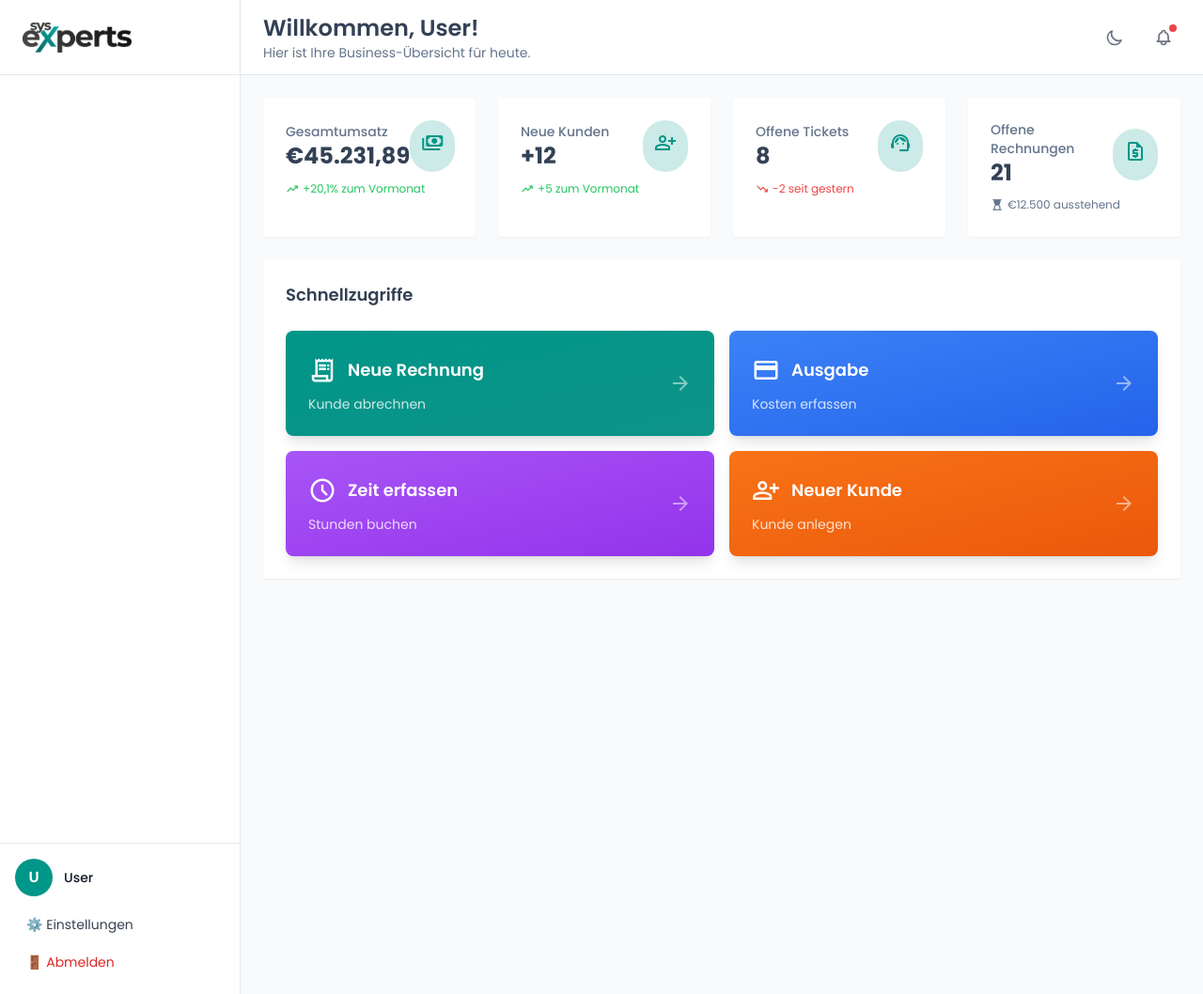
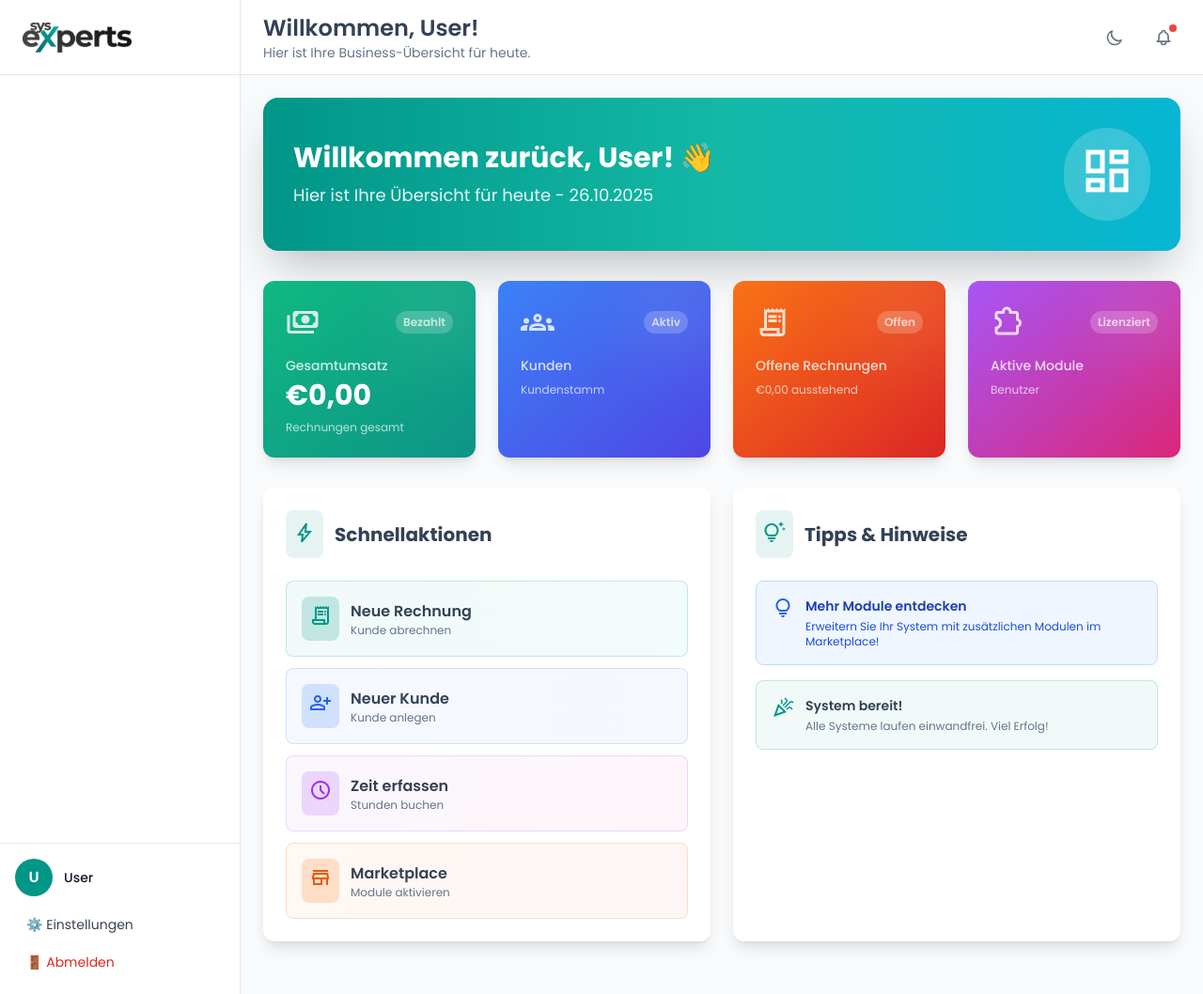
Before and after one commit to sysexperts/argh, a PHP site: template resources/views/dashboard.php in a window 1280 px wide. Shown: the whole page at 94% size. Run offline with PHP 8.4, Linux system fonts and the light colour scheme; the template is opened without the code that fills it, so the values that code supplies are empty; some libraries are stand-ins or nearby versions.

Commit message:
Dashboard Update

```diff
--- a/resources/views/dashboard.php
+++ b/resources/views/dashboard.php
@@ -1,7 +1,8 @@
 <?php
-// Dashboard Content (wird in Layout eingebettet)
+// Modernes Dashboard mit echten Daten
 ob_start();
 ?>
+
 <!-- Error Message -->
 <?php if (isset($_SESSION['error'])): ?>
     <div class="mb-6 bg-red-50 dark:bg-red-900/20 border-2 border-red-500 dark:border-red-600 text-red-800 dark:text-red-200 px-6 py-4 rounded-lg shadow-lg">
@@ -19,146 +20,196 @@
     <?php unset($_SESSION['error']); ?>
 <?php endif; ?>
 
-<!-- Mobile Header -->
-<div class="lg:hidden mb-4">
-    <h1 class="text-2xl font-semibold text-text-light dark:text-text-dark">
-        Willkommen, <?= htmlspecialchars($user['name'] ?? 'User') ?>!
-    </h1>
-    <p class="text-sm text-text-muted-light dark:text-text-muted-dark">
-        Hier ist Ihre Business-Übersicht für heute.
-    </p>
-</div>
-
-<!-- Stats Grid -->
-<div class="grid grid-cols-1 sm:grid-cols-2 lg:grid-cols-4 gap-6 mb-6">
-    <!-- Revenue Card -->
-    <div class="bg-card-light dark:bg-card-dark p-6 rounded shadow-sm">
+<!-- Welcome Header mit Gradient -->
+<div class="mb-8">
+    <div class="bg-gradient-to-r from-primary via-teal-500 to-cyan-500 rounded-2xl p-8 shadow-2xl">
         <div class="flex items-center justify-between">
-            <div>
-                <p class="text-sm font-medium text-text-muted-light dark:text-text-muted-dark">Gesamtumsatz</p>
-                <p class="text-2xl font-bold text-text-light dark:text-text-dark">€45.231,89</p>
+            <div class="text-white">
+                <h1 class="text-3xl font-bold mb-2">Willkommen zurück, <?= htmlspecialchars($user['first_name'] ?? 'User') ?>! 👋</h1>
+                <p class="text-white/90 text-lg">Hier ist Ihre Übersicht für heute - <?= date('d.m.Y') ?></p>
             </div>
-            <div class="bg-primary/20 text-primary p-3 rounded-full">
-                <span class="material-symbols-outlined">payments</span>
+            <div class="hidden lg:block">
+                <div class="bg-white/20 backdrop-blur-sm rounded-full p-4">
+                    <span class="material-symbols-outlined text-6xl text-white">dashboard</span>
+                </div>
             </div>
         </div>
-        <p class="text-xs text-green-500 mt-2 flex items-center">
-            <span class="material-symbols-outlined text-sm mr-1">trending_up</span>
-            +20,1% zum Vormonat
-        </p>
-    </div>
-
-    <!-- New Clients Card -->
-    <div class="bg-card-light dark:bg-card-dark p-6 rounded shadow-sm">
-        <div class="flex items-center justify-between">
-            <div>
-                <p class="text-sm font-medium text-text-muted-light dark:text-text-muted-dark">Neue Kunden</p>
-                <p class="text-2xl font-bold text-text-light dark:text-text-dark">+<?= $stats['users'] ?? 12 ?></p>
-            </div>
-            <div class="bg-primary/20 text-primary p-3 rounded-full">
-                <span class="material-symbols-outlined">person_add</span>
-            </div>
-        </div>
-        <p class="text-xs text-green-500 mt-2 flex items-center">
-            <span class="material-symbols-outlined text-sm mr-1">trending_up</span>
-            +5 zum Vormonat
-        </p>
-    </div>
-
-    <!-- Open Tickets Card -->
-    <div class="bg-card-light dark:bg-card-dark p-6 rounded shadow-sm">
-        <div class="flex items-center justify-between">
-            <div>
-                <p class="text-sm font-medium text-text-muted-light dark:text-text-muted-dark">Offene Tickets</p>
-                <p class="text-2xl font-bold text-text-light dark:text-text-dark">8</p>
-            </div>
-            <div class="bg-primary/20 text-primary p-3 rounded-full">
-                <span class="material-symbols-outlined">support_agent</span>
-            </div>
-        </div>
-        <p class="text-xs text-red-500 mt-2 flex items-center">
-            <span class="material-symbols-outlined text-sm mr-1">trending_down</span>
-            -2 seit gestern
-        </p>
-    </div>
-
-    <!-- Pending Invoices Card -->
-    <div class="bg-card-light dark:bg-card-dark p-6 rounded shadow-sm">
-        <div class="flex items-center justify-between">
-            <div>
-                <p class="text-sm font-medium text-text-muted-light dark:text-text-muted-dark">Offene Rechnungen</p>
-                <p class="text-2xl font-bold text-text-light dark:text-text-dark">21</p>
-            </div>
-            <div class="bg-primary/20 text-primary p-3 rounded-full">
-                <span class="material-symbols-outlined">request_quote</span>
-            </div>
-        </div>
-        <p class="text-xs text-text-muted-light dark:text-text-muted-dark mt-2 flex items-center">
-            <span class="material-symbols-outlined text-sm mr-1">hourglass_top</span>
-            €12.500 ausstehend
-        </p>
     </div>
 </div>
 
-<!-- Quick Actions -->
-<div class="bg-card-light dark:bg-card-dark p-6 rounded shadow-sm">
-    <h3 class="text-lg font-semibold text-text-light dark:text-text-dark mb-6">Schnellzugriffe</h3>
-    <div class="grid grid-cols-1 sm:grid-cols-2 gap-4">
-        <!-- Neue Rechnung -->
-        <button class="group relative overflow-hidden bg-gradient-to-br from-primary to-teal-600 hover:from-primary/90 hover:to-teal-600/90 text-white p-6 rounded-lg shadow-lg hover:shadow-xl transition-all duration-300 transform hover:-translate-y-1">
-            <div class="flex items-center justify-between">
-                <div class="text-left">
-                    <div class="flex items-center gap-3 mb-2">
-                        <span class="material-symbols-outlined text-3xl">receipt_long</span>
-                        <h4 class="font-semibold text-lg">Neue Rechnung</h4>
+<!-- Stats Grid - Moderne Cards mit Gradients -->
+<div class="grid grid-cols-1 md:grid-cols-2 lg:grid-cols-4 gap-6 mb-8">
+    <!-- Umsatz Card -->
+    <div class="group relative overflow-hidden bg-gradient-to-br from-emerald-500 to-teal-600 rounded-xl p-6 shadow-lg hover:shadow-2xl transition-all duration-300 transform hover:-translate-y-1">
+        <div class="absolute top-0 right-0 -mt-4 -mr-4 h-24 w-24 rounded-full bg-white/10 blur-2xl"></div>
+        <div class="relative">
+            <div class="flex items-center justify-between mb-4">
+                <span class="material-symbols-outlined text-4xl text-white/80">payments</span>
+                <span class="text-xs font-semibold text-white/70 bg-white/20 px-2 py-1 rounded-full">Bezahlt</span>
+            </div>
+            <p class="text-white/80 text-sm font-medium mb-1">Gesamtumsatz</p>
+            <p class="text-white text-3xl font-bold">€<?= number_format($stats['total_revenue'], 2, ',', '.') ?></p>
+            <p class="text-white/70 text-xs mt-2"><?= $stats['total_invoices'] ?> Rechnungen gesamt</p>
+        </div>
+    </div>
+
+    <!-- Kunden Card -->
+    <div class="group relative overflow-hidden bg-gradient-to-br from-blue-500 to-indigo-600 rounded-xl p-6 shadow-lg hover:shadow-2xl transition-all duration-300 transform hover:-translate-y-1">
+        <div class="absolute top-0 right-0 -mt-4 -mr-4 h-24 w-24 rounded-full bg-white/10 blur-2xl"></div>
+        <div class="relative">
+            <div class="flex items-center justify-between mb-4">
+                <span class="material-symbols-outlined text-4xl text-white/80">groups</span>
+                <span class="text-xs font-semibold text-white/70 bg-white/20 px-2 py-1 rounded-full">Aktiv</span>
+            </div>
+            <p class="text-white/80 text-sm font-medium mb-1">Kunden</p>
+            <p class="text-white text-3xl font-bold"><?= $stats['total_customers'] ?></p>
+            <p class="text-white/70 text-xs mt-2">Kundenstamm</p>
+        </div>
+    </div>
+
+    <!-- Offene Rechnungen Card -->
+    <div class="group relative overflow-hidden bg-gradient-to-br from-orange-500 to-red-600 rounded-xl p-6 shadow-lg hover:shadow-2xl transition-all duration-300 transform hover:-translate-y-1">
+        <div class="absolute top-0 right-0 -mt-4 -mr-4 h-24 w-24 rounded-full bg-white/10 blur-2xl"></div>
+        <div class="relative">
+            <div class="flex items-center justify-between mb-4">
+                <span class="material-symbols-outlined text-4xl text-white/80">receipt_long</span>
+                <span class="text-xs font-semibold text-white/70 bg-white/20 px-2 py-1 rounded-full">Offen</span>
+            </div>
+            <p class="text-white/80 text-sm font-medium mb-1">Offene Rechnungen</p>
+            <p class="text-white text-3xl font-bold"><?= $stats['pending_invoices'] ?></p>
+            <p class="text-white/70 text-xs mt-2">€<?= number_format($stats['pending_amount'], 2, ',', '.') ?> ausstehend</p>
+        </div>
+    </div>
+
+    <!-- Module Card -->
+    <div class="group relative overflow-hidden bg-gradient-to-br from-purple-500 to-pink-600 rounded-xl p-6 shadow-lg hover:shadow-2xl transition-all duration-300 transform hover:-translate-y-1">
+        <div class="absolute top-0 right-0 -mt-4 -mr-4 h-24 w-24 rounded-full bg-white/10 blur-2xl"></div>
+        <div class="relative">
+            <div class="flex items-center justify-between mb-4">
+                <span class="material-symbols-outlined text-4xl text-white/80">extension</span>
+                <span class="text-xs font-semibold text-white/70 bg-white/20 px-2 py-1 rounded-full">Lizenziert</span>
+            </div>
+            <p class="text-white/80 text-sm font-medium mb-1">Aktive Module</p>
+            <p class="text-white text-3xl font-bold"><?= $stats['active_modules'] ?></p>
+            <p class="text-white/70 text-xs mt-2"><?= $stats['total_users'] ?> Benutzer</p>
+        </div>
+    </div>
+</div>
+
+<!-- Schnellzugriffe - Moderne 2-Spalten mit Hover-Effekten -->
+<div class="grid grid-cols-1 lg:grid-cols-2 gap-6 mb-8">
+    <!-- Linke Spalte: Schnellaktionen -->
+    <div class="bg-card-light dark:bg-card-dark rounded-xl shadow-lg p-6">
+        <div class="flex items-center gap-3 mb-6">
+            <div class="bg-primary/10 p-2 rounded-lg">
+                <span class="material-symbols-outlined text-2xl text-primary">bolt</span>
+            </div>
+            <h3 class="text-xl font-bold text-text-light dark:text-text-dark">Schnellaktionen</h3>
+        </div>
+
+        <div class="space-y-3">
+            <!-- Neue Rechnung -->
+            <a href="/invoices" class="group flex items-center justify-between p-4 bg-gradient-to-r from-primary/5 to-teal-500/5 hover:from-primary/10 hover:to-teal-500/10 rounded-lg border border-primary/20 hover:border-primary/40 transition-all duration-200">
+                <div class="flex items-center gap-3">
+                    <div class="bg-primary/20 p-2 rounded-lg group-hover:bg-primary/30 transition-colors">
+                        <span class="material-symbols-outlined text-primary">receipt_long</span>
                     </div>
-                    <p class="text-sm text-white/80">Kunde abrechnen</p>
+                    <div>
+                        <p class="font-semibold text-text-light dark:text-text-dark">Neue Rechnung</p>
+                        <p class="text-xs text-text-muted-light dark:text-text-muted-dark">Kunde abrechnen</p>
+                    </div>
                 </div>
-                <span class="material-symbols-outlined text-2xl opacity-50 group-hover:opacity-100 group-hover:translate-x-1 transition-all">arrow_forward</span>
+                <span class="material-symbols-outlined text-primary opacity-0 group-hover:opacity-100 group-hover:translate-x-1 transition-all">arrow_forward</span>
+            </a>
+
+            <!-- Neuer Kunde -->
+            <a href="/customers" class="group flex items-center justify-between p-4 bg-gradient-to-r from-blue-500/5 to-indigo-500/5 hover:from-blue-500/10 hover:to-indigo-500/10 rounded-lg border border-blue-500/20 hover:border-blue-500/40 transition-all duration-200">
+                <div class="flex items-center gap-3">
+                    <div class="bg-blue-500/20 p-2 rounded-lg group-hover:bg-blue-500/30 transition-colors">
+                        <span class="material-symbols-outlined text-blue-600 dark:text-blue-400">person_add</span>
+                    </div>
+                    <div>
+                        <p class="font-semibold text-text-light dark:text-text-dark">Neuer Kunde</p>
+                        <p class="text-xs text-text-muted-light dark:text-text-muted-dark">Kunde anlegen</p>
+                    </div>
+                </div>
+                <span class="material-symbols-outlined text-blue-600 dark:text-blue-400 opacity-0 group-hover:opacity-100 group-hover:translate-x-1 transition-all">arrow_forward</span>
+            </a>
+
+            <!-- Zeit erfassen -->
+            <a href="/time-tracking" class="group flex items-center justify-between p-4 bg-gradient-to-r from-purple-500/5 to-pink-500/5 hover:from-purple-500/10 hover:to-pink-500/10 rounded-lg border border-purple-500/20 hover:border-purple-500/40 transition-all duration-200">
+                <div class="flex items-center gap-3">
+                    <div class="bg-purple-500/20 p-2 rounded-lg group-hover:bg-purple-500/30 transition-colors">
+                        <span class="material-symbols-outlined text-purple-600 dark:text-purple-400">schedule</span>
+                    </div>
+                    <div>
+                        <p class="font-semibold text-text-light dark:text-text-dark">Zeit erfassen</p>
+                        <p class="text-xs text-text-muted-light dark:text-text-muted-dark">Stunden buchen</p>
+                    </div>
+                </div>
+                <span class="material-symbols-outlined text-purple-600 dark:text-purple-400 opacity-0 group-hover:opacity-100 group-hover:translate-x-1 transition-all">arrow_forward</span>
+            </a>
+
+            <!-- Marketplace -->
+            <a href="/marketplace" class="group flex items-center justify-between p-4 bg-gradient-to-r from-orange-500/5 to-red-500/5 hover:from-orange-500/10 hover:to-red-500/10 rounded-lg border border-orange-500/20 hover:border-orange-500/40 transition-all duration-200">
+                <div class="flex items-center gap-3">
+                    <div class="bg-orange-500/20 p-2 rounded-lg group-hover:bg-orange-500/30 transition-colors">
+                        <span class="material-symbols-outlined text-orange-600 dark:text-orange-400">store</span>
+                    </div>
+                    <div>
+                        <p class="font-semibold text-text-light dark:text-text-dark">Marketplace</p>
+                        <p class="text-xs text-text-muted-light dark:text-text-muted-dark">Module aktivieren</p>
+                    </div>
+                </div>
+                <span class="material-symbols-outlined text-orange-600 dark:text-orange-400 opacity-0 group-hover:opacity-100 group-hover:translate-x-1 transition-all">arrow_forward</span>
+            </a>
+        </div>
+    </div>
+
+    <!-- Rechte Spalte: Letzte Aktivitäten / Tipps -->
+    <div class="bg-card-light dark:bg-card-dark rounded-xl shadow-lg p-6">
+        <div class="flex items-center gap-3 mb-6">
+            <div class="bg-primary/10 p-2 rounded-lg">
+                <span class="material-symbols-outlined text-2xl text-primary">tips_and_updates</span>
             </div>
-        </button>
+            <h3 class="text-xl font-bold text-text-light dark:text-text-dark">Tipps & Hinweise</h3>
+        </div>
 
-        <!-- Ausgabe erfassen -->
-        <button class="group relative overflow-hidden bg-gradient-to-br from-blue-500 to-blue-600 hover:from-blue-500/90 hover:to-blue-600/90 text-white p-6 rounded-lg shadow-lg hover:shadow-xl transition-all duration-300 transform hover:-translate-y-1">
-            <div class="flex items-center justify-between">
-                <div class="text-left">
-                    <div class="flex items-center gap-3 mb-2">
-                        <span class="material-symbols-outlined text-3xl">credit_card</span>
-                        <h4 class="font-semibold text-lg">Ausgabe</h4>
+        <div class="space-y-4">
+            <?php if ($stats['pending_invoices'] > 0): ?>
+            <div class="p-4 bg-orange-50 dark:bg-orange-900/20 border border-orange-200 dark:border-orange-800 rounded-lg">
+                <div class="flex items-start gap-3">
+                    <span class="material-symbols-outlined text-orange-600 dark:text-orange-400">info</span>
+                    <div>
+                        <p class="font-semibold text-sm text-orange-800 dark:text-orange-200">Offene Rechnungen</p>
+                        <p class="text-xs text-orange-700 dark:text-orange-300 mt-1">Sie haben <?= $stats['pending_invoices'] ?> offene Rechnung(en) im Wert von €<?= number_format($stats['pending_amount'], 2, ',', '.') ?></p>
                     </div>
-                    <p class="text-sm text-white/80">Kosten erfassen</p>
                 </div>
-                <span class="material-symbols-outlined text-2xl opacity-50 group-hover:opacity-100 group-hover:translate-x-1 transition-all">arrow_forward</span>
             </div>
-        </button>
+            <?php endif; ?>
 
-        <!-- Zeit erfassen -->
-        <button class="group relative overflow-hidden bg-gradient-to-br from-purple-500 to-purple-600 hover:from-purple-500/90 hover:to-purple-600/90 text-white p-6 rounded-lg shadow-lg hover:shadow-xl transition-all duration-300 transform hover:-translate-y-1">
-            <div class="flex items-center justify-between">
-                <div class="text-left">
-                    <div class="flex items-center gap-3 mb-2">
-                        <span class="material-symbols-outlined text-3xl">schedule</span>
-                        <h4 class="font-semibold text-lg">Zeit erfassen</h4>
+            <?php if ($stats['active_modules'] < 3): ?>
+            <div class="p-4 bg-blue-50 dark:bg-blue-900/20 border border-blue-200 dark:border-blue-800 rounded-lg">
+                <div class="flex items-start gap-3">
+                    <span class="material-symbols-outlined text-blue-600 dark:text-blue-400">lightbulb</span>
+                    <div>
+                        <p class="font-semibold text-sm text-blue-800 dark:text-blue-200">Mehr Module entdecken</p>
+                        <p class="text-xs text-blue-700 dark:text-blue-300 mt-1">Erweitern Sie Ihr System mit zusätzlichen Modulen im Marketplace!</p>
                     </div>
-                    <p class="text-sm text-white/80">Stunden buchen</p>
                 </div>
-                <span class="material-symbols-outlined text-2xl opacity-50 group-hover:opacity-100 group-hover:translate-x-1 transition-all">arrow_forward</span>
             </div>
-        </button>
+            <?php endif; ?>
 
-        <!-- Neuer Kunde -->
-        <button class="group relative overflow-hidden bg-gradient-to-br from-orange-500 to-orange-600 hover:from-orange-500/90 hover:to-orange-600/90 text-white p-6 rounded-lg shadow-lg hover:shadow-xl transition-all duration-300 transform hover:-translate-y-1">
-            <div class="flex items-center justify-between">
-                <div class="text-left">
-                    <div class="flex items-center gap-3 mb-2">
-                        <span class="material-symbols-outlined text-3xl">person_add</span>
-                        <h4 class="font-semibold text-lg">Neuer Kunde</h4>
+            <div class="p-4 bg-primary/5 border border-primary/20 rounded-lg">
+                <div class="flex items-start gap-3">
+                    <span class="material-symbols-outlined text-primary">celebration</span>
+                    <div>
+                        <p class="font-semibold text-sm text-text-light dark:text-text-dark">System bereit!</p>
+                        <p class="text-xs text-text-muted-light dark:text-text-muted-dark mt-1">Alle Systeme laufen einwandfrei. Viel Erfolg!</p>
                     </div>
-                    <p class="text-sm text-white/80">Kunde anlegen</p>
                 </div>
-                <span class="material-symbols-outlined text-2xl opacity-50 group-hover:opacity-100 group-hover:translate-x-1 transition-all">arrow_forward</span>
             </div>
-        </button>
+        </div>
     </div>
 </div>
 
```
Also changed, not shown: resources/views/dashboard_old.php (added, +170 -0 lines), routes/web.php (+11 -3 lines).
